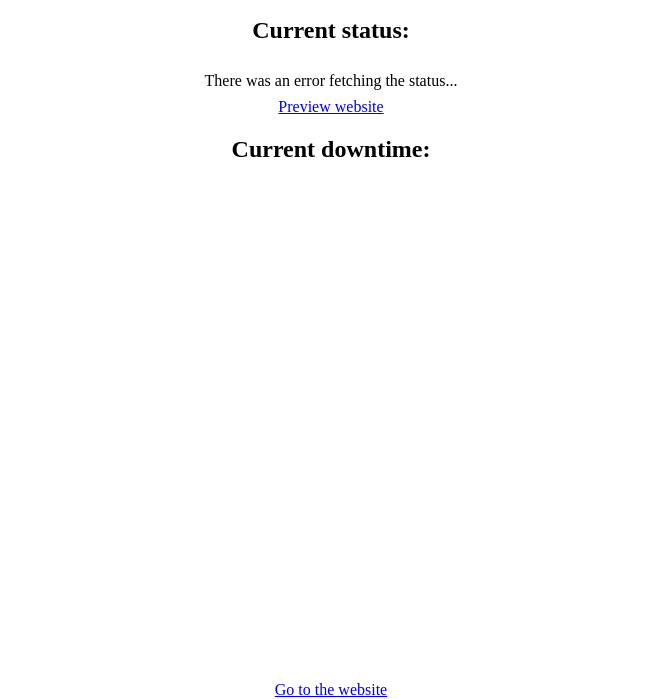
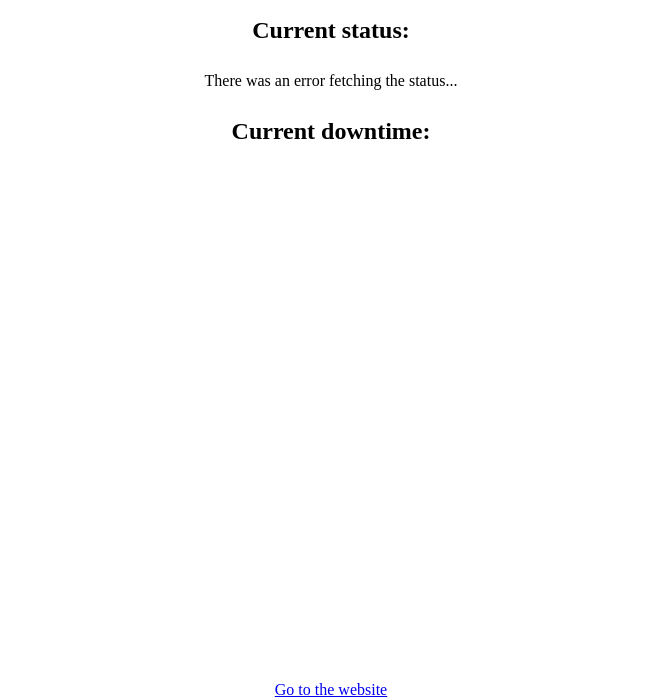
Before and after one commit to nlexxd/static, a plain HTML site: page index.html in a window 1280 px wide. Shown: the part 101-800 px from the top of the page, without its empty margins (309-971 px from the left). Drawn offline with Linux system fonts and the light colour scheme; no server answers.

Commit message:
Update index.html

```diff
--- a/index.html
+++ b/index.html
@@ -53,8 +53,6 @@
 	<p>You're seeing this because I'm doing something to the website (or i messed something up loll)</p>
 	<h2>Current status:</h2>
 	<div id="status">Fetching status...</div>
-	<br>
-	<a href="/preview">Preview website</a>
 	<br>
 	<h2 id="downtime-title">Current downtime:</h2>
 	<p id="downtime"></p>
```
